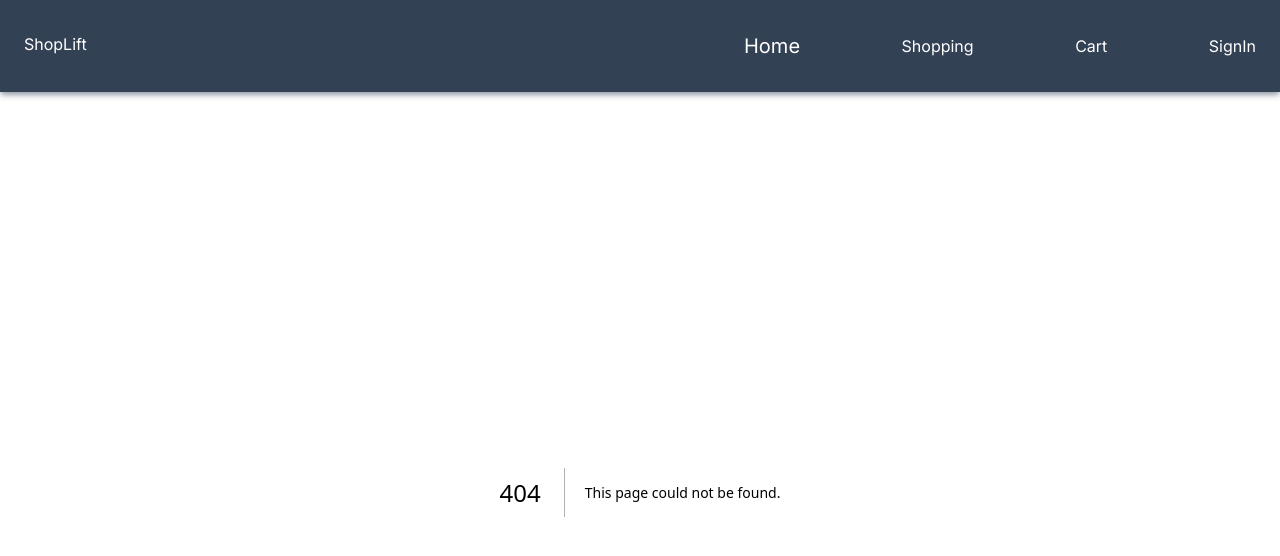
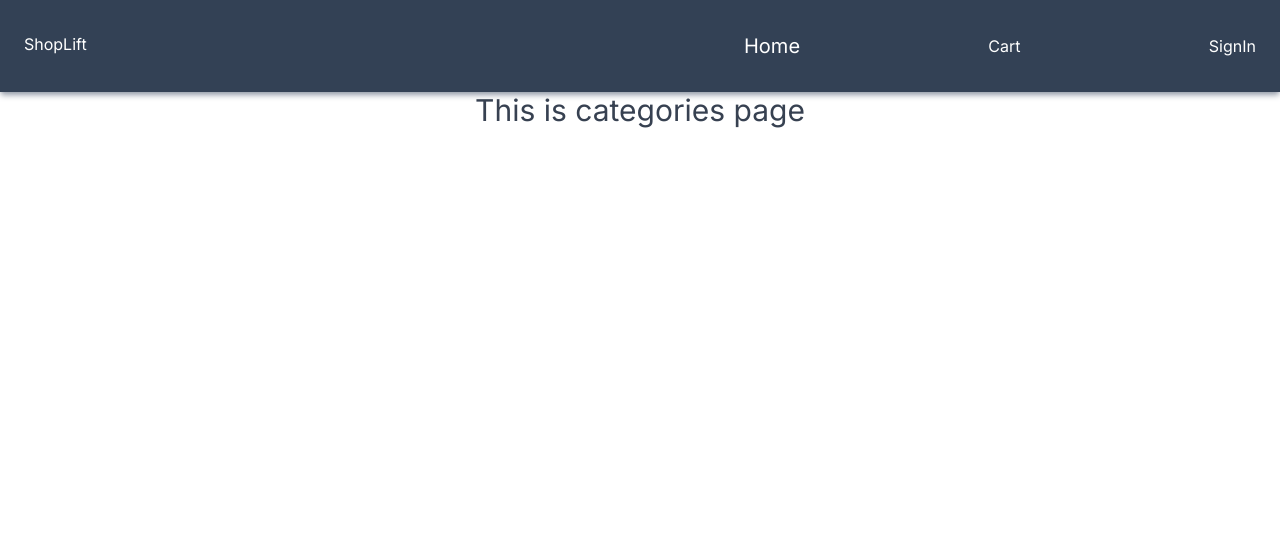
Before and after one commit to jaybee777/shoplift, a Next.js app: page /categories in a window 1280 px wide. Before the commit this address had no page. Shown: the top 556 px of the page. Built offline with nearby package versions, Linux system fonts and the light colour scheme.

Commit message:
added products card

```diff
--- a/src/app/NavBar.tsx
+++ b/src/app/NavBar.tsx
@@ -10,9 +10,6 @@ export const Navbar = () => {
           <Link href={`/`}>Home</Link>
         </li>
         <li className="hover:text-gray-300 hover:cursor-pointer">
-          <Link href={`/shopping`}>Shopping</Link>
-        </li>
-        <li className="hover:text-gray-300 hover:cursor-pointer">
           {" "}
           <Link href={`/cart`}>Cart</Link>
         </li>
--- /dev/null
+++ b/src/app/categories/page.tsx
@@ -0,0 +1,11 @@
+// import React from "react";
+
+export default function CategoriesPage() {
+  return (
+    <div>
+      <h1 className="text-3xl text-gray-700 text-center">
+        This is categories page
+      </h1>
+    </div>
+  );
+}
--- /dev/null
+++ b/src/app/components/ProductCard.tsx
@@ -0,0 +1,11 @@
+import Image from "next/image";
+import car from "../../assets/car.jpg";
+export default function ProductCard() {
+  return (
+    <div className="w-80 px-5 pt-3 hover:scale-110 duration-300 rounded-xl h-64 bg-slate-400 ">
+      <Image className="rounded-lg " src={car} alt="product image" />
+      <p>subaru</p>
+      <p>$20,000</p>
+    </div>
+  );
+}
--- a/src/app/page.tsx
+++ b/src/app/page.tsx
@@ -1,5 +1,11 @@
 // import Image from "next/image";
 
+import ProductCard from "./components/ProductCard";
+
 export default function Home() {
-  return <div> home page</div>;
+  return (
+    <div>
+      <ProductCard />
+    </div>
+  );
 }
```
Also changed, not shown: 1 other file (tests, documents, lock files or other folders).
